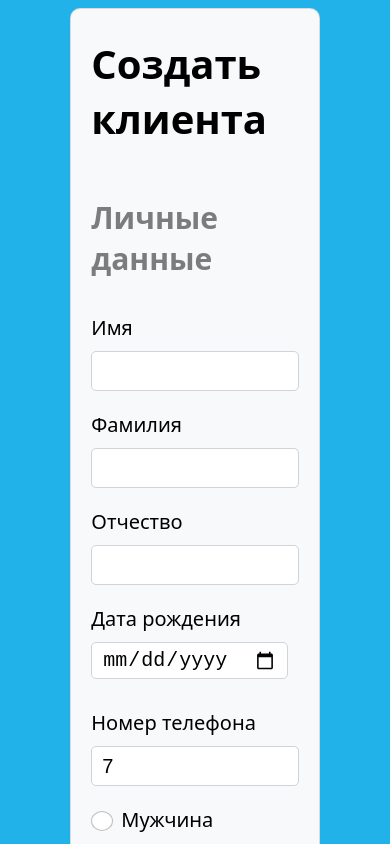
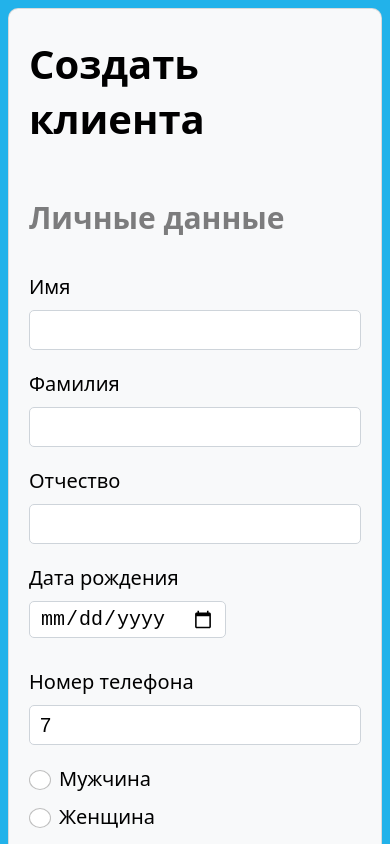
Before and after one commit to NikitaLejnev/med-client-form, a Vue app: page / in a window 390 px wide. Shown: the top 844 px of the page. Built offline with nearby package versions, Linux system fonts and the light colour scheme.

Commit message:
Change column width depending on screen size

```diff
--- a/src/assets/css/styles.css
+++ b/src/assets/css/styles.css
@@ -12,7 +12,8 @@ html {
   font-size: 20px;
 }
 
-.col-8 {
+@media screen and (min-width: 800px) {
+  .col-8-m {
     width: 66.7%;
     flex: 0 0 auto;
     padding-top: 0rem;
@@ -22,7 +23,19 @@ html {
     margin-right: auto;
     margin-left: auto;
   }
-
+}
+@media screen and (max-width: 800px) {
+  .col-12-s {
+    width: 100%;
+    flex: 0 0 auto;
+    padding-top: 0rem;
+    padding-bottom: 0.5rem;
+    padding-right: 1rem;
+    padding-left: 1rem;
+    margin-right: auto;
+    margin-left: auto;
+  }
+}
 .card {
   position: relative;
   display: flex;
--- a/src/assets/css/styles.scss
+++ b/src/assets/css/styles.scss
@@ -1,5 +1,6 @@
 @use "base";
-.col-8 {
+@media screen and (min-width: 800px) {
+  .col-8-m {
     width: 66.7%;
     flex: 0 0 auto;
     padding-top: 0rem;
@@ -9,7 +10,20 @@
     margin-right: auto;
     margin-left: auto;
   }
+}
 
+@media screen and (max-width: 800px) {
+  .col-12-s {
+    width: 100%;
+    flex: 0 0 auto;
+    padding-top: 0rem;
+    padding-bottom: 0.5rem;
+    padding-right: 1rem;
+    padding-left: 1rem;
+    margin-right: auto;
+    margin-left: auto;
+  }
+}
 .card {
   position: relative;
   display: flex;
--- a/src/components/ClientForm.vue
+++ b/src/components/ClientForm.vue
@@ -13,7 +13,7 @@ const goToNextStep = () => {
 </script>
 
 <template>
-  <div class="col-8 card">
+  <div class="col-8-m col-12-s card">
     <header class="card-title">
       <h1>Создать клиента</h1>
     </header>
--- a/src/components/field-groups/form-components/DateInput.vue
+++ b/src/components/field-groups/form-components/DateInput.vue
@@ -11,7 +11,6 @@ defineEmits(["update:modelValue"]);
     </label>
     <input
       type="date"
-      class="date-field"
       :value="modelValue"
       @input="$emit('update:modelValue', $event.target.value)"
       :id="id"
--- a/src/validations/personalFields.js
+++ b/src/validations/personalFields.js
@@ -20,7 +20,6 @@ const rules = {
     alpha: helpers.withMessage("В фамилии должны быть только буквы", alpha),
   },
   birthDate: {
-    required: helpers.withMessage("Укажите дату рождения", required),
     isValidDate: helpers.withMessage(
       "Укажите корректную дату рождения",
       isValidDate
--- a/src/validations/validators.js
+++ b/src/validations/validators.js
@@ -1,13 +1,11 @@
 import { helpers } from "@vuelidate/validators";
 export const isValidDate = (date) => {
-  if (date) {
   const currentDate = new Date();
   const endYear = currentDate.getFullYear();
   const endMonth = currentDate.getMonth() + 1;
   const endDay = currentDate.getDate();
   const endDate = `${endYear}-${endMonth}-${endDay}`;
   return date.length === 10 && date > "1900-01-01" && date <= endDate;
-  }
 };
 
 export const isValidPhoneNumber = (number) =>
```
Also changed, not shown: 1 other file (tests, documents, lock files or other folders). Lines whose indentation alone changed are shown as unchanged.
